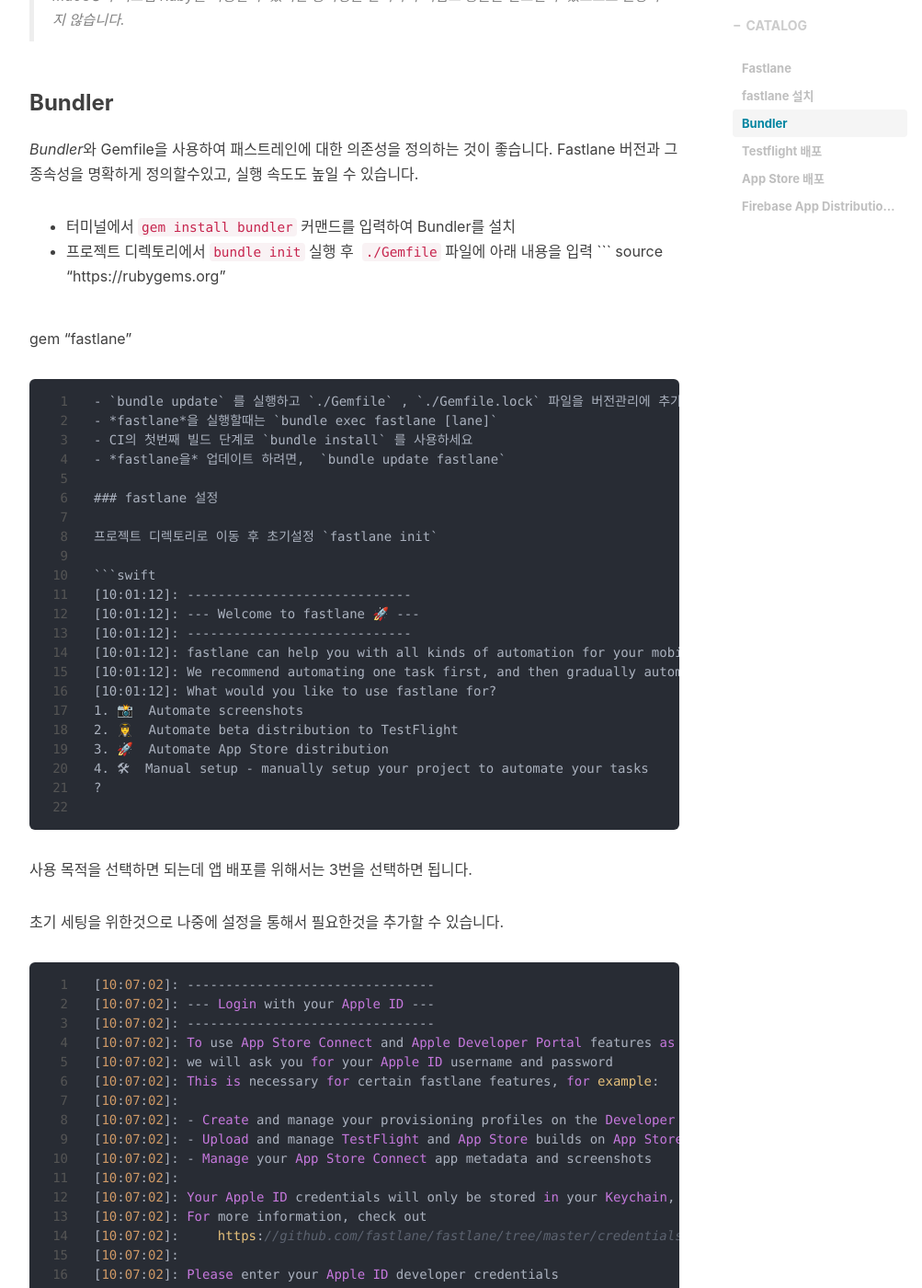
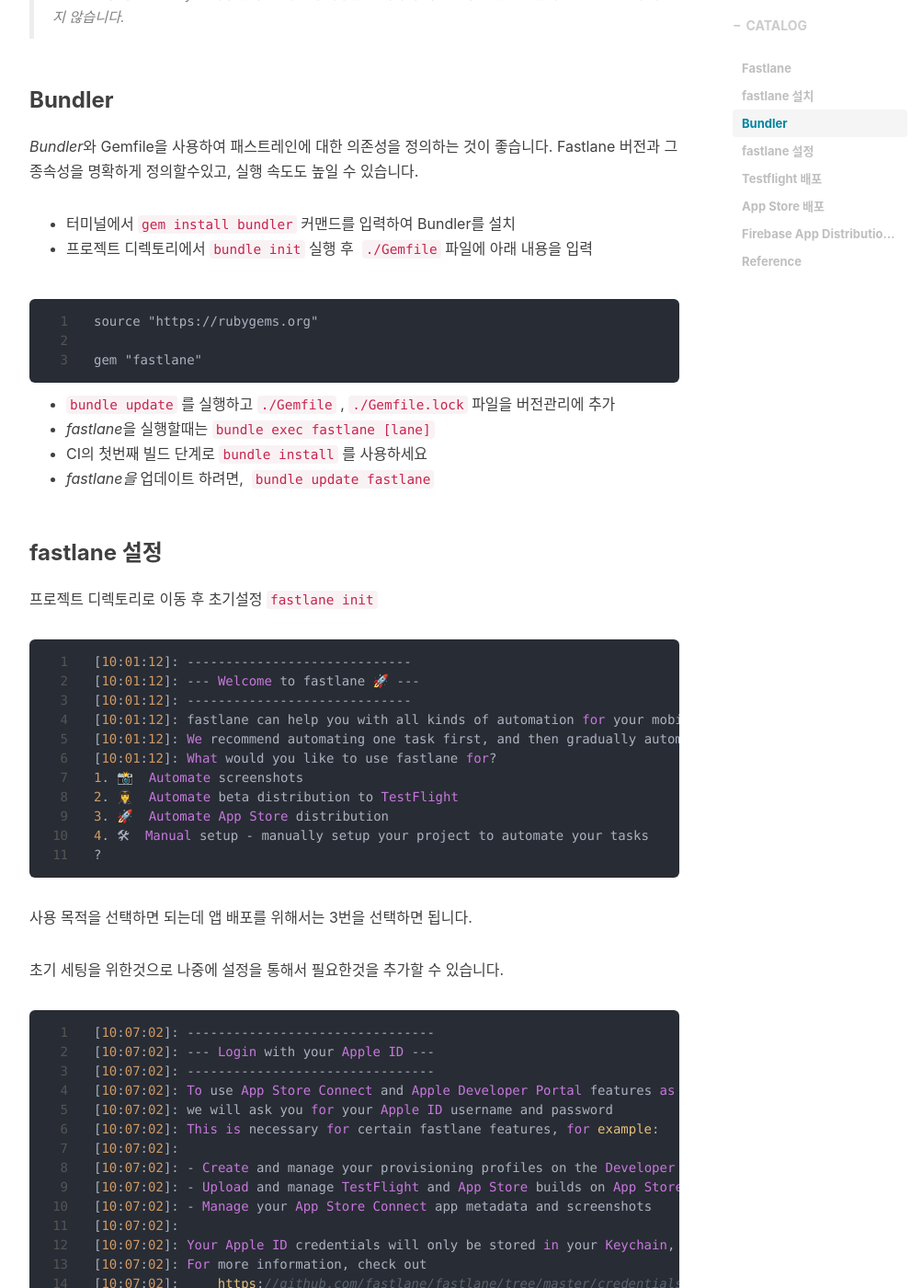
Before and after one commit to KyungmoSung/KyungmoSung.github.io, a Jekyll site: the page built from _posts/2021-11-15-fastlane.md, in a window 1280 px wide and 1400 px high, scrolled down 946 px. Shown: the whole window at 92% size, without its empty margins (233-1236 px from the left). Built offline with Jekyll 4.4.1, drawn with Linux system fonts in a browser that asks for light colours; nearby versions of some CDN libraries; comment, search, counter and statistics services are not loaded; some of the changed lines change nothing that is shown; some of the changed text lies outside the part shown.

Commit message:
fix: [iOS] Fastlane을 적용하여 배포 자동화하기 이미지, 마크다운 수정

````diff
--- a/_posts/2021-11-15-fastlane.md
+++ b/_posts/2021-11-15-fastlane.md
@@ -8,9 +8,7 @@
 ---
 # Fastlane
 
-[fastlane - App automation done right](https://fastlane.tools)
-
-[Setup - fastlane docs](https://docs.fastlane.tools/getting-started/ios/setup/)
+App을 빌드하고 앱스토어에 업로드하고 심사제출, 테스트빌드 업로드, 테스터 초대 등 번거롭고 오래 걸리는 작업들을 Fastlane을 통해서 자동화할 수 있습니다. Fastlane 설치부터 설정 배포까지 한번 알아보겠습니다.
 
 # fastlane 설치
 
@@ -23,6 +21,7 @@
 
 - 터미널에서 `gem install bundler` 커맨드를 입력하여 Bundler를 설치
 - 프로젝트 디렉토리에서 `bundle init` 실행 후  `./Gemfile` 파일에 아래 내용을 입력
+
 ```
 source "https://rubygems.org"
 
@@ -109,6 +108,7 @@
 처음 fastlane 초기화시 메타데이터를 받아오지만 수동으로 받아오기 위해서는 아래 명령어를 입력
 
 앱스토어 스크린샷 다운로드: `fastlane deliver download_screenshots`
+
 앱스토어 메타데이터 다운로드: `fastlane deliver download_metadata`
 
 # Testflight 배포
@@ -195,11 +195,11 @@
 
 슬랙에도 알림전송이 성공했다고 나오니 슬랙에 들어가서 배포완료 메시지가 왔는지 확인해 봅시다.
 
-![Untitled](/img/xcode-scrollview/Untitled.png)
+![Untitled](/img/fastlane/Untitled.png)
 
 App Store Connect에도 빌드가 정상적으로 업로드 완료되었습니다!
 
-![Untitled](/img/xcode-scrollview/Untitled_1.png)
+![Untitled](/img/fastlane/Untitled_1.png)
 
 # App Store 배포
 
@@ -235,9 +235,8 @@
 - slack: 업로드가 완료되면 Slack채널에 배포완료 메시지를 전송합니다
 
 
->자세한 메타데이터는 링크를 확인하세요
+>자세한 메타데이터는 링크를 확인하세요 [https://docs.fastlane.tools/actions/upload_to_app_store/](https://docs.fastlane.tools/actions/upload_to_app_store/)
 
-[https://docs.fastlane.tools/actions/upload_to_app_store/](https://docs.fastlane.tools/actions/upload_to_app_store/)
 
 파일을 저장하고 `fastlane release` 명령어로 배포작업을 실행합니다.
 
@@ -309,7 +308,7 @@
 seong-gyeongmo-iMac:ios-greencar front-artist$
 ```
 
-![Untitled](/img/xcode-scrollview/Untitled_2.png)
+![Untitled](/img/fastlane/Untitled_2.png)
 
 업로드가 완료되고 자동으로 심사제출까지 완료되었습니다!
 
@@ -406,6 +405,13 @@
 [15:26:48]: fastlane.tools just saved you 12 minutes! 🎉
 ```
 
-![Untitled](/img/xcode-scrollview/Untitled_3.png)
+![Untitled](/img/fastlane/Untitled_3.png)
 
 배포가 완료된 후 Firebase App Distribution을 확인해보니 정상적으로 빌드가 업로드 되어있습니다.
+
+
+
+
+## Reference
+---
+[fastlane - App automation done right](https://fastlane.tools)
````
